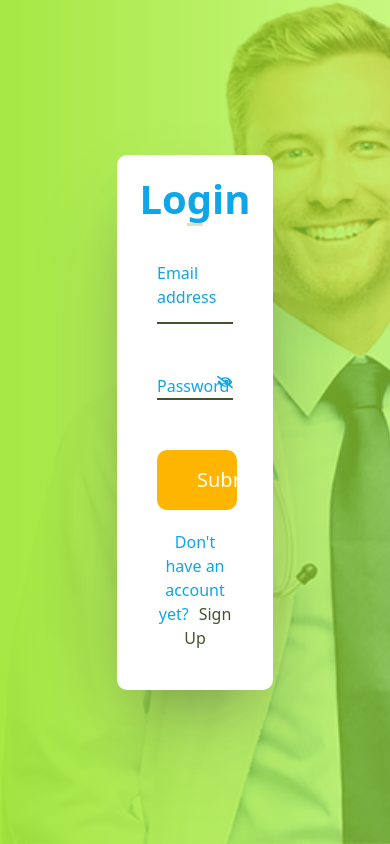
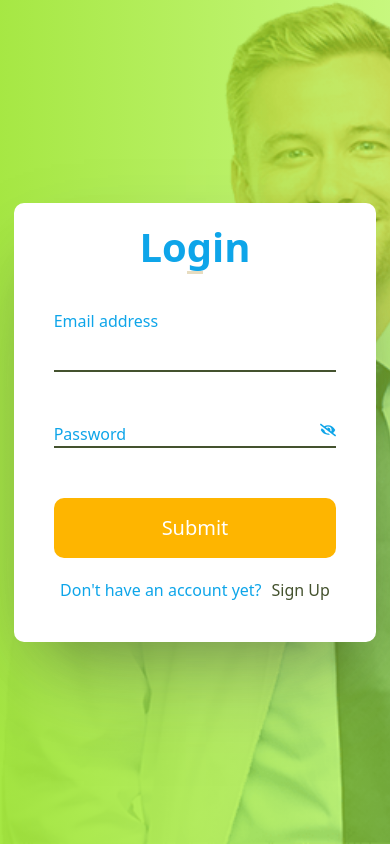
Before and after one commit to Chimwemwe-127001/book-appointment-frontend, a React (Create React App) app: page /login in a window 390 px wide. Built offline with nearby package versions, Linux system fonts and the light colour scheme; no server answers.

Commit message:
Feat: make the forms responsive

```diff
--- a/src/App.scss
+++ b/src/App.scss
@@ -190,6 +190,15 @@ a {
         }
       }
     }
+  @media screen and (max-width: 854px) {
+    width: 60%
+  }
+  @media screen and (max-width: 563px) {
+    width: 80%
+  }
+  @media screen and (max-width: 422px) {
+    width: 93%
+  }
 }
 
 .input_field:focus + .input_label, .input_field:valid + .input_label {
```
